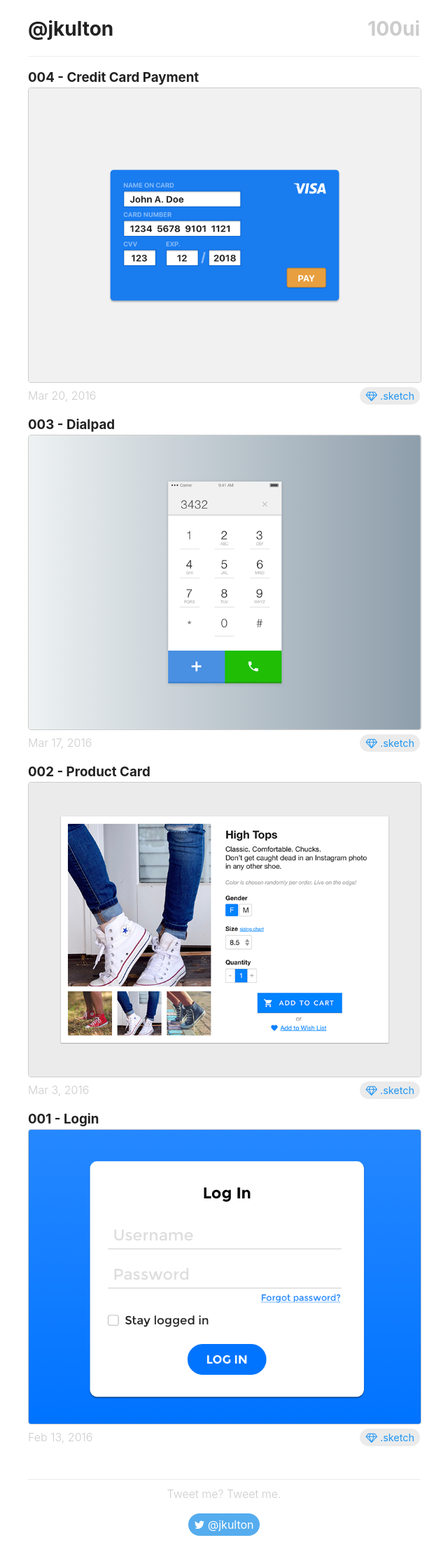
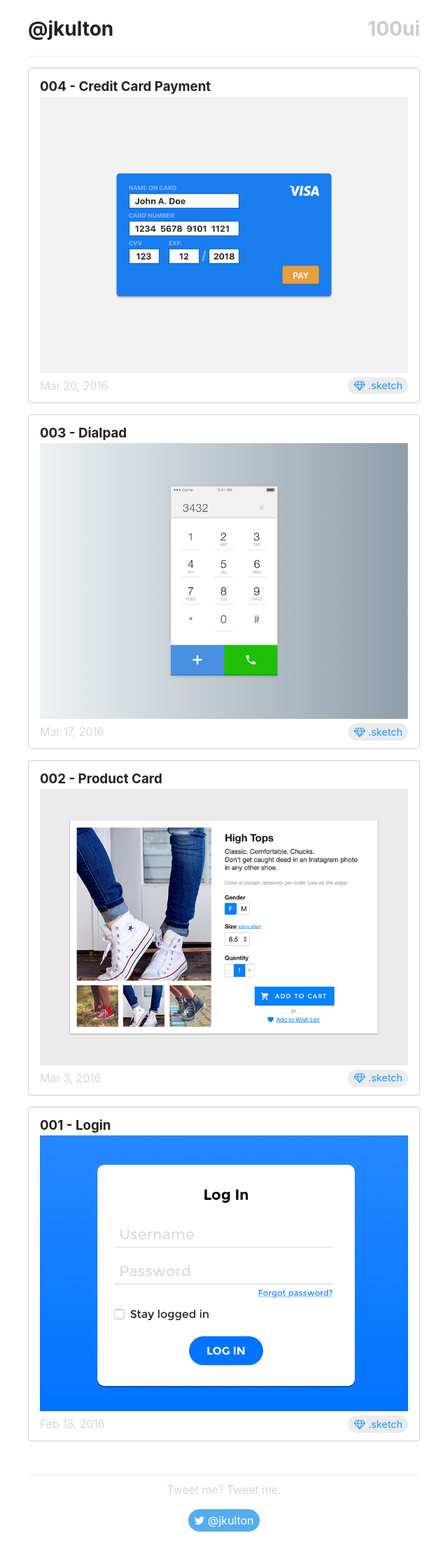
Before and after one commit to jkulton/jkulton.github.io, a Jekyll site: the page built from 100ui/index.html, in a window 1280 px wide. Shown: the whole page at 70% size, without its empty margins (320-960 px from the left). Built offline with Jekyll 4.4.1, drawn with Linux system fonts in a browser that asks for light colours; nearby versions of some CDN libraries.

Commit message:
100ui tweak

```diff
--- a/_sass/_base.scss
+++ b/_sass/_base.scss
@@ -45,8 +45,6 @@ p {
 
 img {
     width: 100%;
-    border: 1px solid #ccc;
-    border-radius: 4px;
 }
 
 .wrapper, header {
@@ -128,6 +126,9 @@ h2 {
 
 .ui {
    margin: 1rem 0;
+    border: 1px solid #ccc;
+    padding: .75rem 1rem;
+    border-radius: 4px;
 }
 
 .card {
```
